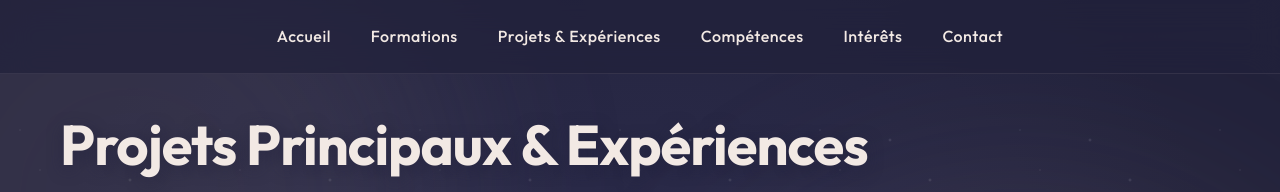
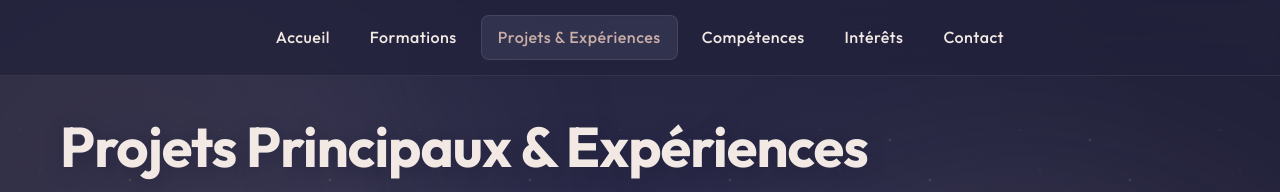
Before and after one commit to M3i-li/Portfolio, a plain HTML site: page html/experiences.html in a window 1280 px wide. Shown: the top 192 px of the page. Drawn offline with Linux system fonts and the light colour scheme.

Commit message:
corrections mineures

```diff
--- a/html/experiences.html
+++ b/html/experiences.html
@@ -29,7 +29,7 @@
 
         <div class="nav-links"> <a href="../index.html">Accueil</a>
             <a href="Formations.html">Formations</a>
-            <a href="experiences.html">Projets & Expériences</a>
+            <a href="experiences.html" class="active-page">Projets & Expériences</a>
             <a href="competences.html">Compétences</a>
             <a href="interets.html">Intérêts</a>
             <a href="contact.html">Contact</a>
```
Also changed, not shown: html/interets.html (+1 -1 lines).
